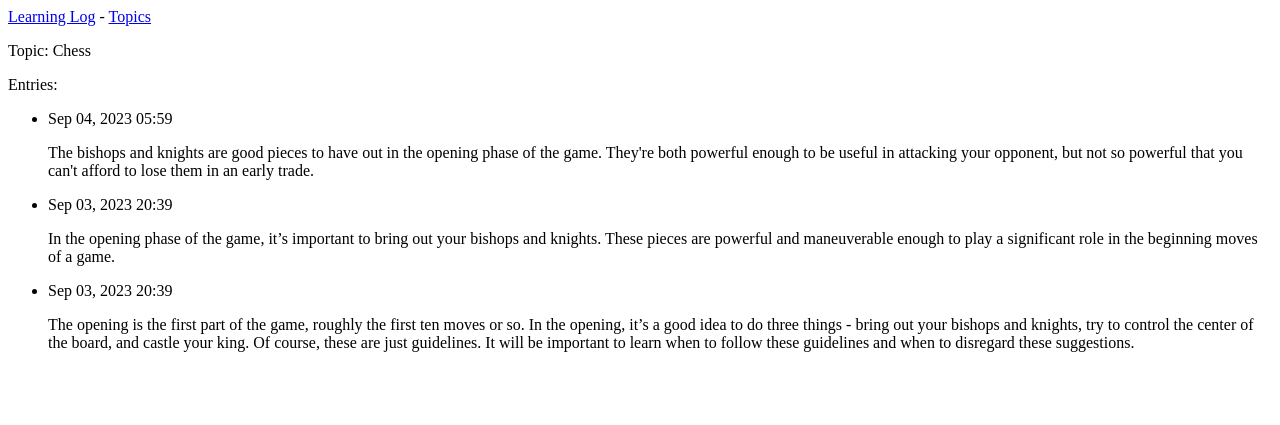
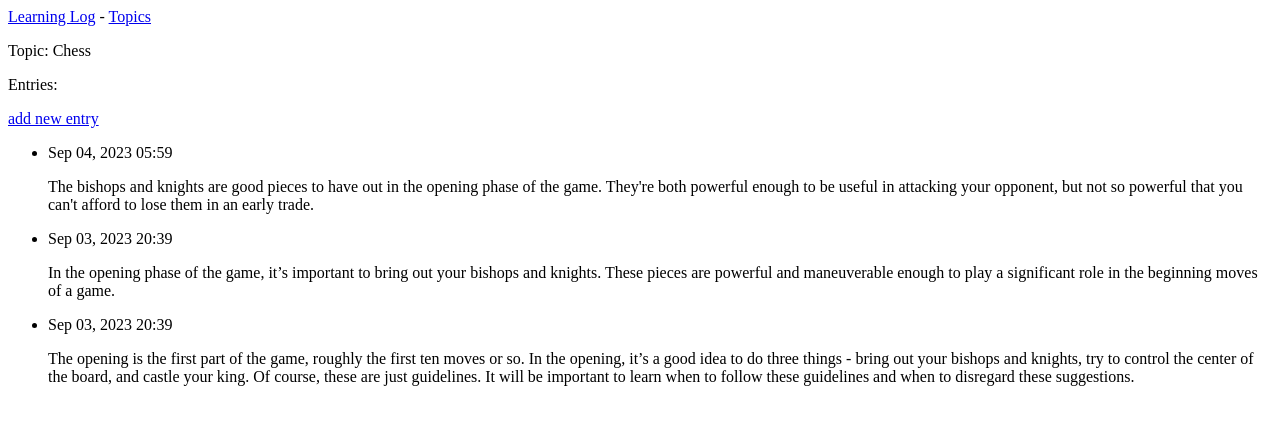
Before and after one commit to jrry8/Web-Application, a Django app: page /topics/1/ in a window 1280 px wide. Shown: the top 425 px of the page. Run offline with Django 4.2, Linux system fonts and the light colour scheme; data comes from the database, SQL or seed files in the repository; both versions use the stored data as it was after the commit.

Commit message:
added page for users to add new entries

```diff
--- a/ll/learning_logs/templates/learning_logs/topic.html
+++ b/ll/learning_logs/templates/learning_logs/topic.html
@@ -5,6 +5,9 @@
   <p>Topic: {{ topic }}</p>
 
   <p>Entries:</p>
+  <p>
+    <a href="{% url 'learning_logs:new_entry' topic.id %}">add new entry</a>
+  </p>
   <ul>
   {% for entry in entries %}
     <li>
--- a/ll/learning_logs/urls.py
+++ b/ll/learning_logs/urls.py
@@ -13,4 +13,6 @@ urlpatterns = [
     re_path(r'^topics/(?P<topic_id>\d+)/$', views.topic, name='topic'),
     # page for adding a new topic
     re_path(r'^new_topic/$', views.new_topic, name='new_topic'),
+    # page for adding a new entry
+    re_path(r'^new_entry/(?P<topic_id>\d+)/$', views.new_entry, name='new_entry')
 ]
--- a/ll/learning_logs/views.py
+++ b/ll/learning_logs/views.py
@@ -3,7 +3,7 @@ from django.http import HttpResponseRedirect
 from django.urls import reverse
 
 from .models import Topic
-from .forms import TopicForm
+from .forms import TopicForm, EntryForm
 
 # home page for learning log
 def index(request):
@@ -24,15 +24,36 @@ def topic(request, topic_id):
 
 # add a new topic
 def new_topic(request):
+    # when the user intially requests this page, the browser will sent a GET request
     if request.method != 'POST':
         # no data submitted; create a blank form.
         form = TopicForm()
+    # when the user submits the form, the browser will send a POST request
     else:
         # POST data submitted; process data
         form = TopicForm(request.POST)
         if form.is_valid():
+            # save() writes the data from the form to the database
             form.save()
+            # redirect the user's browser to the topics page
             return HttpResponseRedirect(reverse('learning_logs:topics'))
-
     context = {'form': form}
     return render(request, 'learning_logs/new_topic.html', context)
+
+# add a new entry for a particular topic
+def new_entry(request, topic_id):
+    topic = Topic.objects.get(id=topic_id)
+    if request.method != 'POST':
+        form = EntryForm()
+    else:
+        form = EntryForm(data=request.POST)
+        if form.is_valid():
+            # create new entry object but without saving to the database yet
+            new_entry = form.save(commit=False)
+            # save to database after updating the entry's topic attribute
+            new_entry.topic = topic
+            new_entry.save()
+            # redirect to the relevant topic page
+            return HttpResponseRedirect(reverse('learning_logs:topic', args=[topic_id]))
+    context = {'topic': topic, 'form': form}
+    return render(request, 'learning_logs/new_entry.html', context)
```
Also changed, not shown: ll/learning_logs/forms.py (+8 -1 lines), ll/learning_logs/templates/learning_logs/new_entry.html (added, +14 -0 lines), ll/db.sqlite3.
